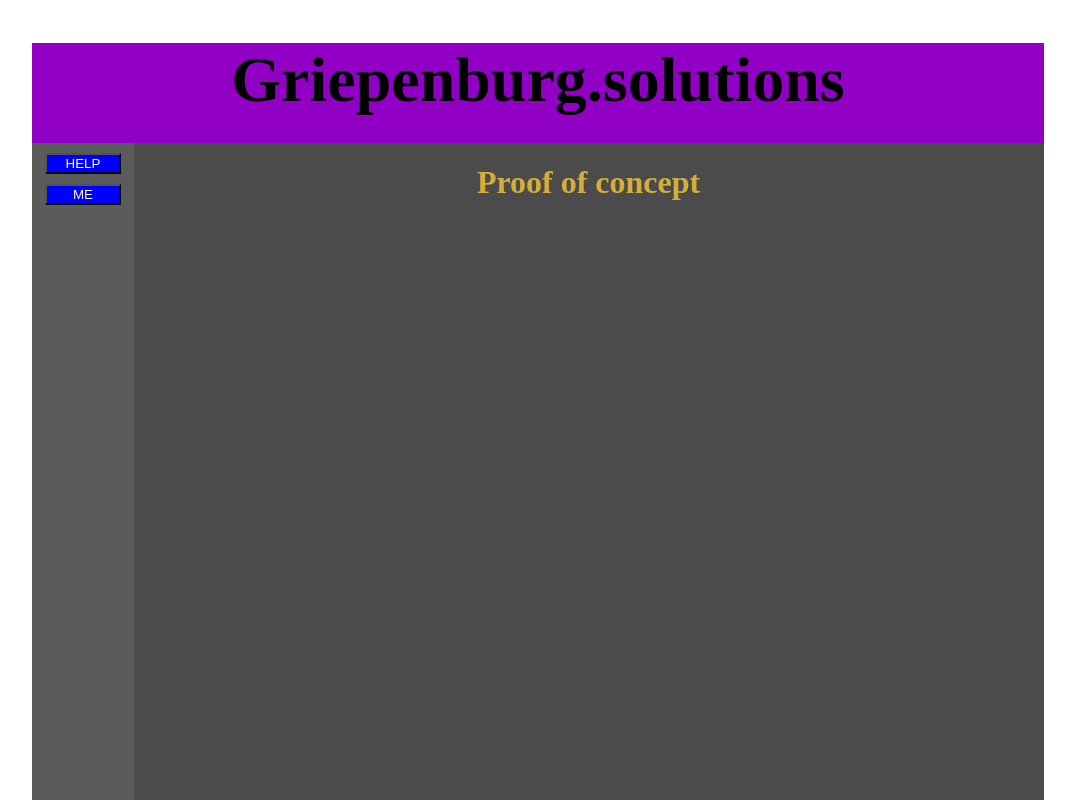
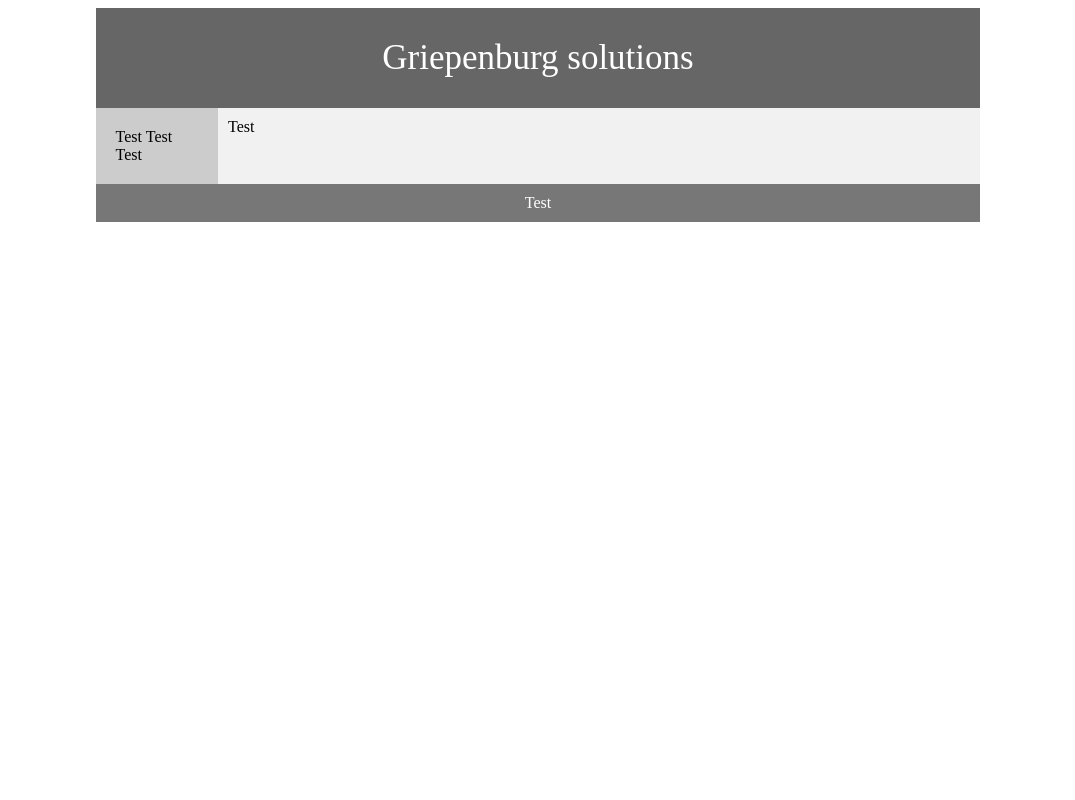
Before and after one commit to Tarantula1337/website, a plain HTML site: page index.html in a window 1280 px wide. Shown: the top 800 px of the page, without its empty margins (102-1177 px from the left). Drawn offline with Linux system fonts and the light colour scheme.

Commit message:
new system for containers

```diff
--- a/index.html
+++ b/index.html
@@ -7,24 +7,24 @@
 </head>
 
 <body>
-  <div class="firstDiv">
-    <div class="secondDiv">
-      <h1 class="headerBar">
-        Griepenburg.solutions
-      </h1>
+  <div class="maindiv">
+    <div class="status">
+      Griepenburg solutions
     </div>
-    <div class="verticalLDiv">
-      <div class="navButtons">
-        <button>HELP</button>
-        <button>ME</button>
+    <div class="section">
+      <div class="nav">
+        Test
+        Test
+        Test
+      </div>
+      <div class="article"">
+        Test
       </div>
     </div>
-    <div class="verticalRDiv">
-      <h1 class="mainTitle">
-        Proof of concept
-      </h1>
+    <div class=" footer">
+        Test
+      </div>
     </div>
-  </div>
 </body>
 
 </html>
--- a/mystyle.css
+++ b/mystyle.css
@@ -1,48 +1,45 @@
-.firstDiv {
-  margin: auto;
-  background-color: #4b4b4b;
-  width: 80%;
-  height: 100vh;
+* {
+  box-sizing: border-box;
 }
 
-.secondDiv {
-  margin: auto;
-  background-color: #9300c5;
-  height: 100px;
+.maindiv {
+  width: 70%;
+  float: left;
+  margin-left: 15%;
 }
 
-.verticalLDiv {
-  width: 10%;
-  background-color: #5b5b5b;
-  float: left;
-  height: 100vh;
+.status {
+  background-color: #666;
+  padding: 30px;
+  text-align: center;
+  font-size: 35px;
+  color: white;
 }
 
-.verticalRDiv {
-  width: 90%;
-  margin-left: 10%;
-  background-color: #4b4b4b;
-  height: 100vh;
+.section {
+  display: -webkit-flex;
+  display: flex;
 }
 
-.navButtons button {
-  display: block;
-  background-color: #0000FF;
-  cursor: pointer;
-  color: #FFFFFF;
-  margin: auto;
-  margin-top: 10px;
-  width: 75%;
+.nav {
+  -webkit-flex: 1;
+  -ms-flex: 1;
+  flex: 1;
+  background: #ccc;
+  padding: 20px;
 }
 
-.headerBar {
-  font-size: 64px;
-  text-align: center;
-  vertical-align: text-top;
+.article {
+  -webkit-flex: 9;
+  -ms-flex: 9;
+  flex: 9;
+  padding: 10px;
+  background-color: #f1f1f1;
 }
 
-.mainTitle {
-  font-size: 32px;
+.footer {
+  background-color: #777;
+  padding: 10px;
   text-align: center;
-  color: #d4af37;
+  color: white;
 }
```
